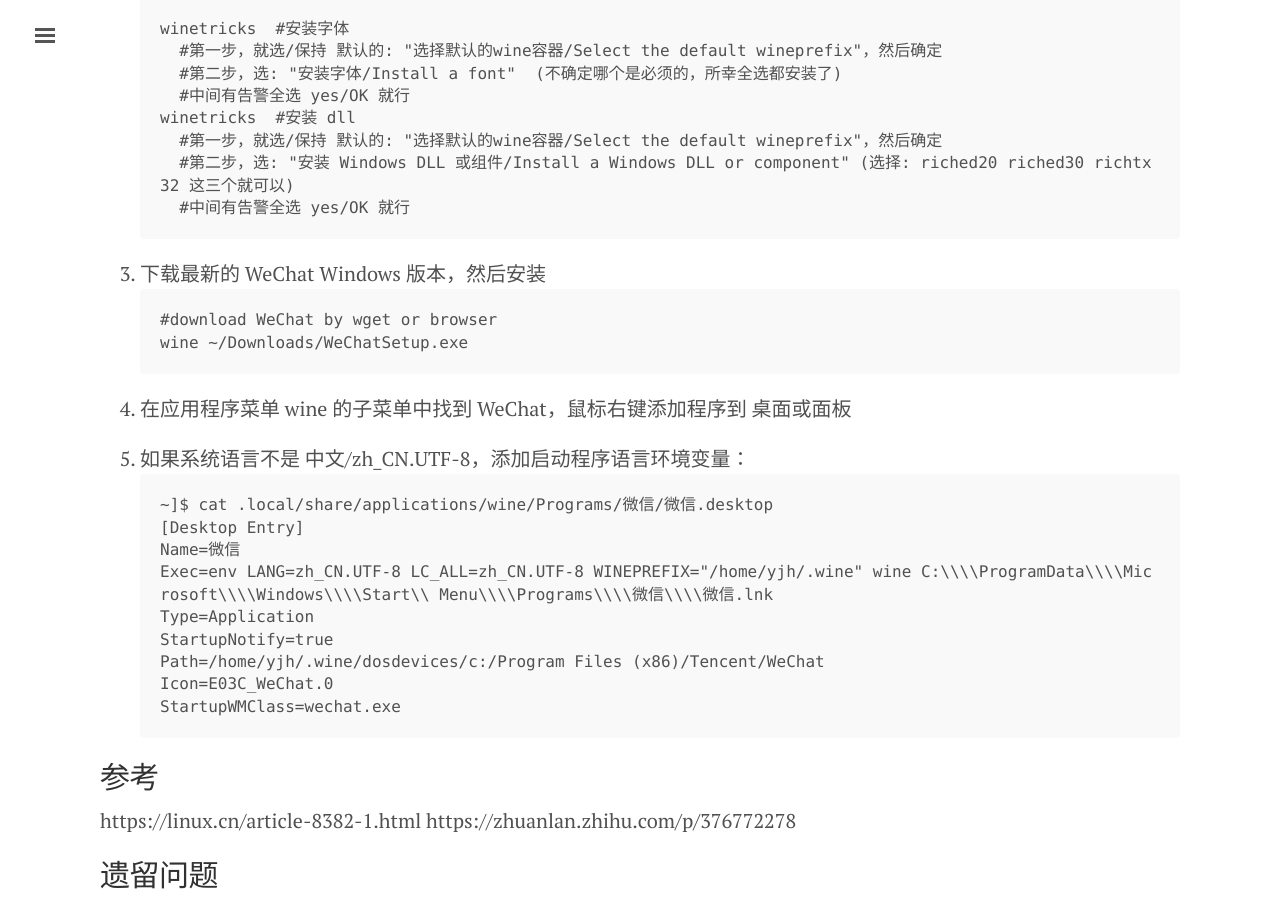
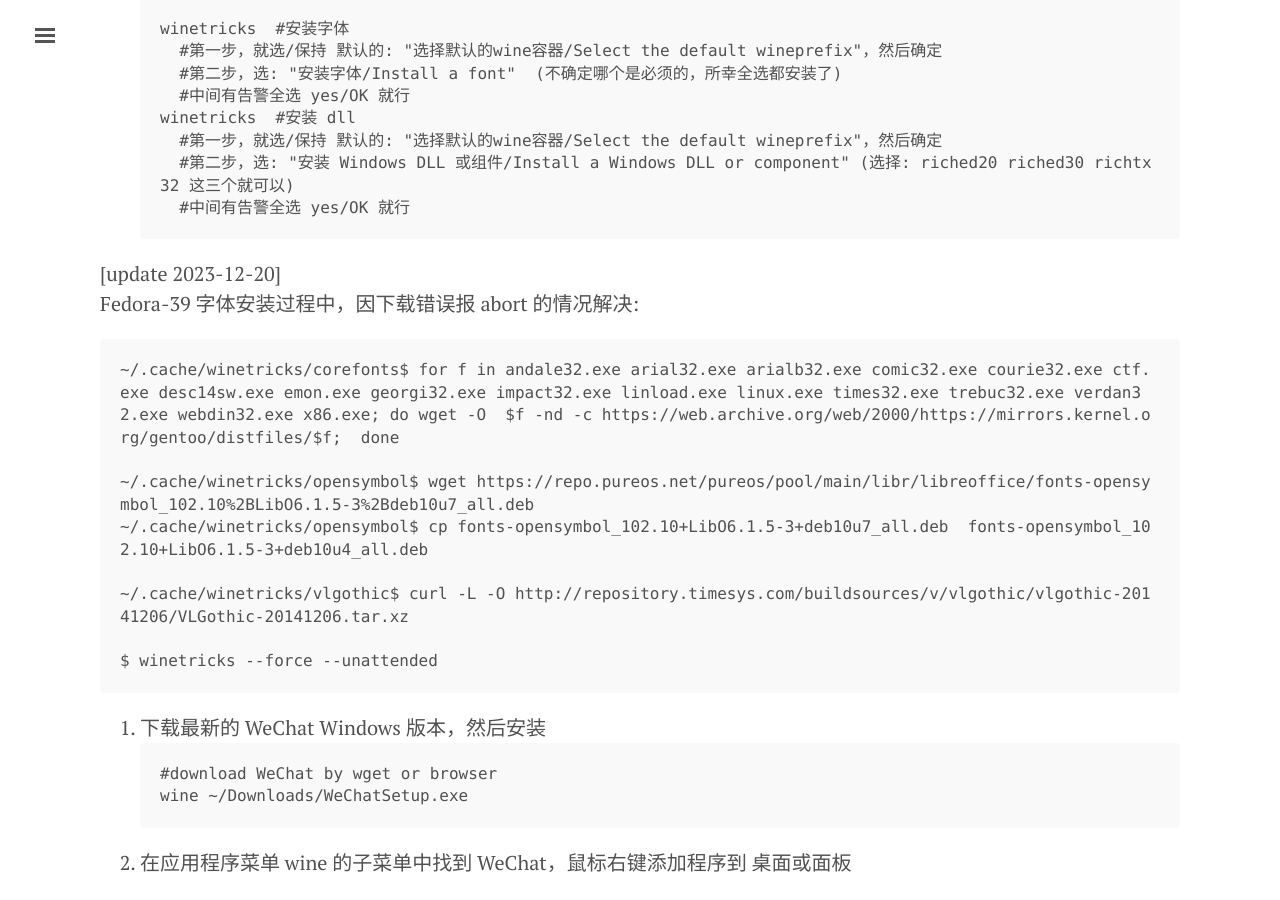
Before and after one commit to tcler/tcler.github.io, a Jekyll site: the page built from _posts/2023-03-31-Install-WeChat-on-Fedora-37.md, in a window 1280 px wide and 900 px high, scrolled down 788 px. Built offline with Jekyll 4.4.1, drawn with Linux system fonts in a browser that asks for light colours.

Commit message:
Update 2023-03-31-Install-WeChat-on-Fedora-37.md

````diff
--- a/_posts/2023-03-31-Install-WeChat-on-Fedora-37.md
+++ b/_posts/2023-03-31-Install-WeChat-on-Fedora-37.md
@@ -28,6 +28,19 @@
   #第一步，就选/保持 默认的: "选择默认的wine容器/Select the default wineprefix"，然后确定
   #第二步，选: "安装 Windows DLL 或组件/Install a Windows DLL or component" (选择: riched20 riched30 richtx32 这三个就可以)
   #中间有告警全选 yes/OK 就行
+```
+
+[update 2023-12-20]
+Fedora-39 字体安装过程中，因下载错误报 abort 的情况解决:
+```
+~/.cache/winetricks/corefonts$ for f in andale32.exe arial32.exe arialb32.exe comic32.exe courie32.exe ctf.exe desc14sw.exe emon.exe georgi32.exe impact32.exe linload.exe linux.exe times32.exe trebuc32.exe verdan32.exe webdin32.exe x86.exe; do wget -O  $f -nd -c https://web.archive.org/web/2000/https://mirrors.kernel.org/gentoo/distfiles/$f;  done
+
+~/.cache/winetricks/opensymbol$ wget https://repo.pureos.net/pureos/pool/main/libr/libreoffice/fonts-opensymbol_102.10%2BLibO6.1.5-3%2Bdeb10u7_all.deb
+~/.cache/winetricks/opensymbol$ cp fonts-opensymbol_102.10+LibO6.1.5-3+deb10u7_all.deb  fonts-opensymbol_102.10+LibO6.1.5-3+deb10u4_all.deb
+
+~/.cache/winetricks/vlgothic$ curl -L -O http://repository.timesys.com/buildsources/v/vlgothic/vlgothic-20141206/VLGothic-20141206.tar.xz
+
+$ winetricks --force --unattended
 ```
 
 3. 下载最新的 WeChat Windows 版本，然后安装
````
